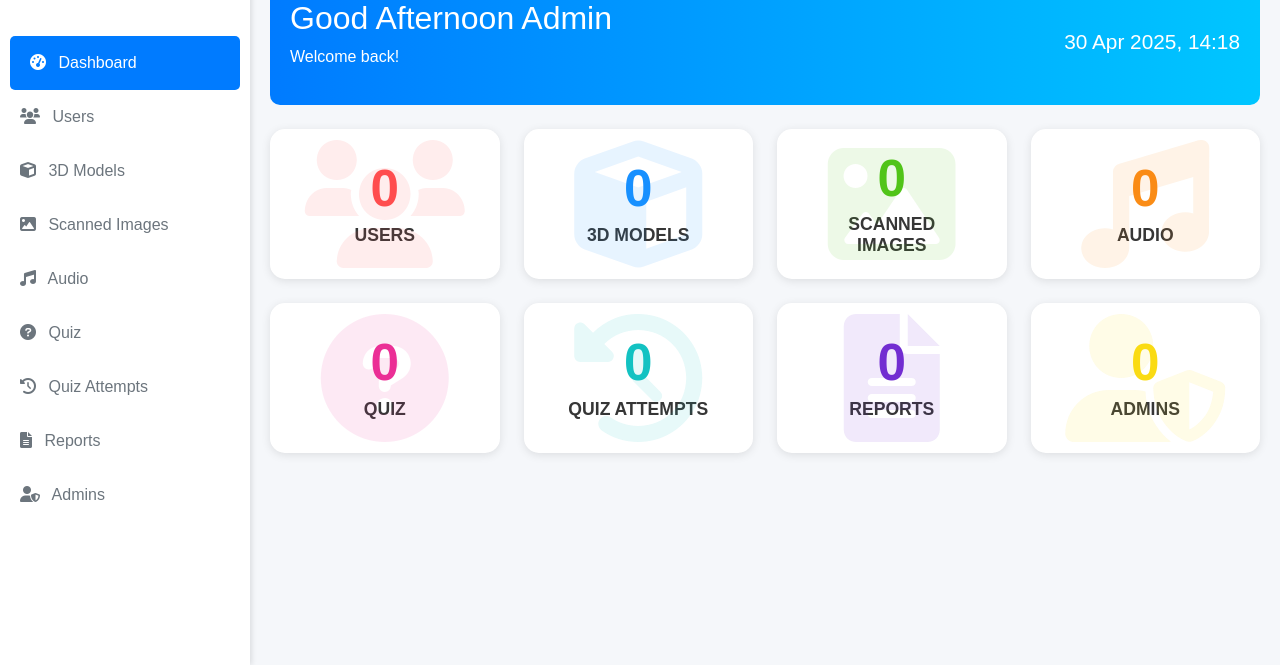
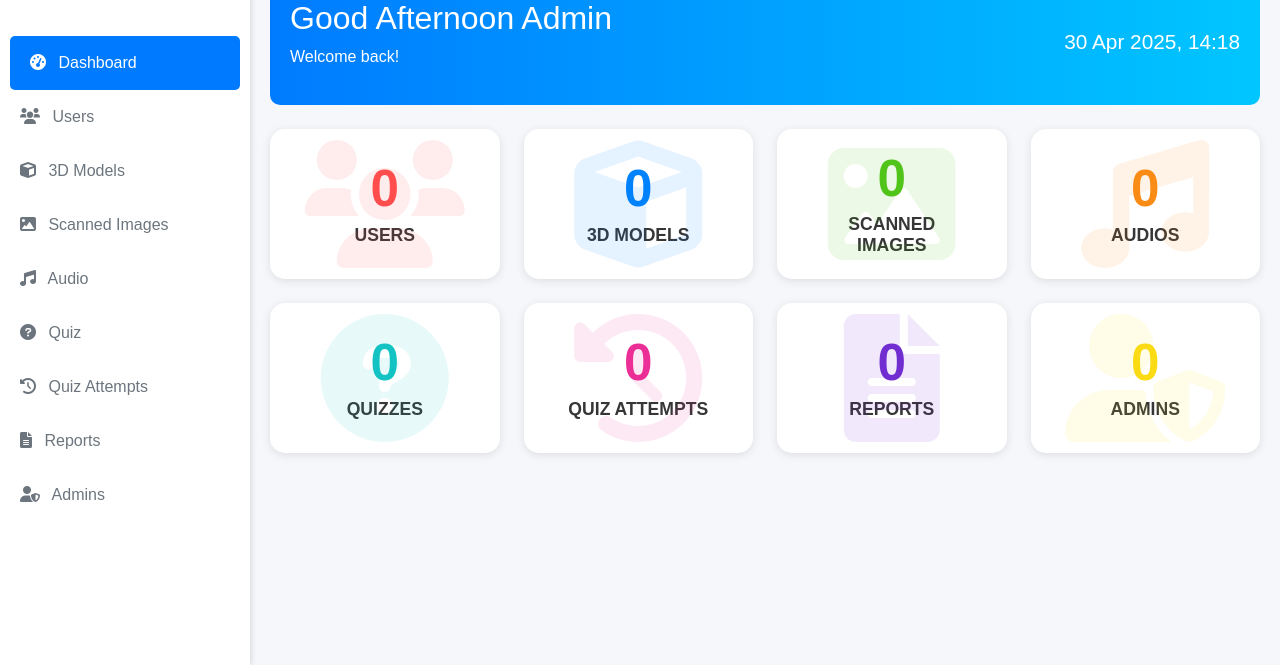
Before and after one commit to Sahan-99/bioview, a PHP site: page / in a window 1280 px wide. Shown: the part 135-800 px from the top of the page. Run offline with PHP 8.4, Linux system fonts and the light colour scheme; the visitor is signed in with stand-in values (Sample User, id 1); data that the repository does not hold is empty; some libraries are stand-ins or nearby versions.

Commit message:
card color change

```diff
--- a/admin/CSS/index.css
+++ b/admin/CSS/index.css
@@ -56,26 +56,26 @@
 }
 /* Unique colors for each card's icon and number */
 .users-icon, .users-icon + h3 {
-    color: #ff4d4f; /* Red for Users */
+    color: #ff4d4f;
 }
 .models-icon, .models-icon + h3 {
-    color: #1890ff; /* Blue for 3D Models */
+    color: #0082fc;
 }
 .images-icon, .images-icon + h3 {
-    color: #52c41a; /* Green for Scanned Images */
+    color: #52c41a;
 }
 .audio-icon, .audio-icon + h3 {
-    color: #fa8c16; /* Orange for Audio */
+    color: #fa8c16;
 }
 .quiz-icon, .quiz-icon + h3 {
-    color: #eb2f96; /* Pink for Quiz */
+    color: #13c2c2;
 }
 .attempts-icon, .attempts-icon + h3 {
-    color: #13c2c2; /* Cyan for Quiz Attempts */
+    color: #eb2f96;
 }
 .reports-icon, .reports-icon + h3 {
-    color: #722ed1; /* Purple for Reports */
+    color: #722ed1;
 }
 .admins-icon, .admins-icon + h3 {
-    color: #fadb14; /* Yellow for Admins */
+    color: #fadb14;
 }
--- a/admin/index.php
+++ b/admin/index.php
@@ -113,7 +113,7 @@
                     <div class="card-body">
                         <i class="fas fa-music card-icon-bg audio-icon"></i>
                         <h3 class="audio-icon"><?php echo $audio_count; ?></h3>
-                        <h5>AUDIO</h>
+                        <h5>AUDIOS</h>
                     </div>
                 </div>
             </div>
@@ -122,7 +122,7 @@
                     <div class="card-body">
                         <i class="fas fa-question-circle card-icon-bg quiz-icon"></i>
                         <h3 class="quiz-icon"><?php echo $quiz_count; ?></h3>
-                        <h5>QUIZ</>
+                        <h5>QUIZZES</>
                     </div>
                 </div>
             </div>
```
